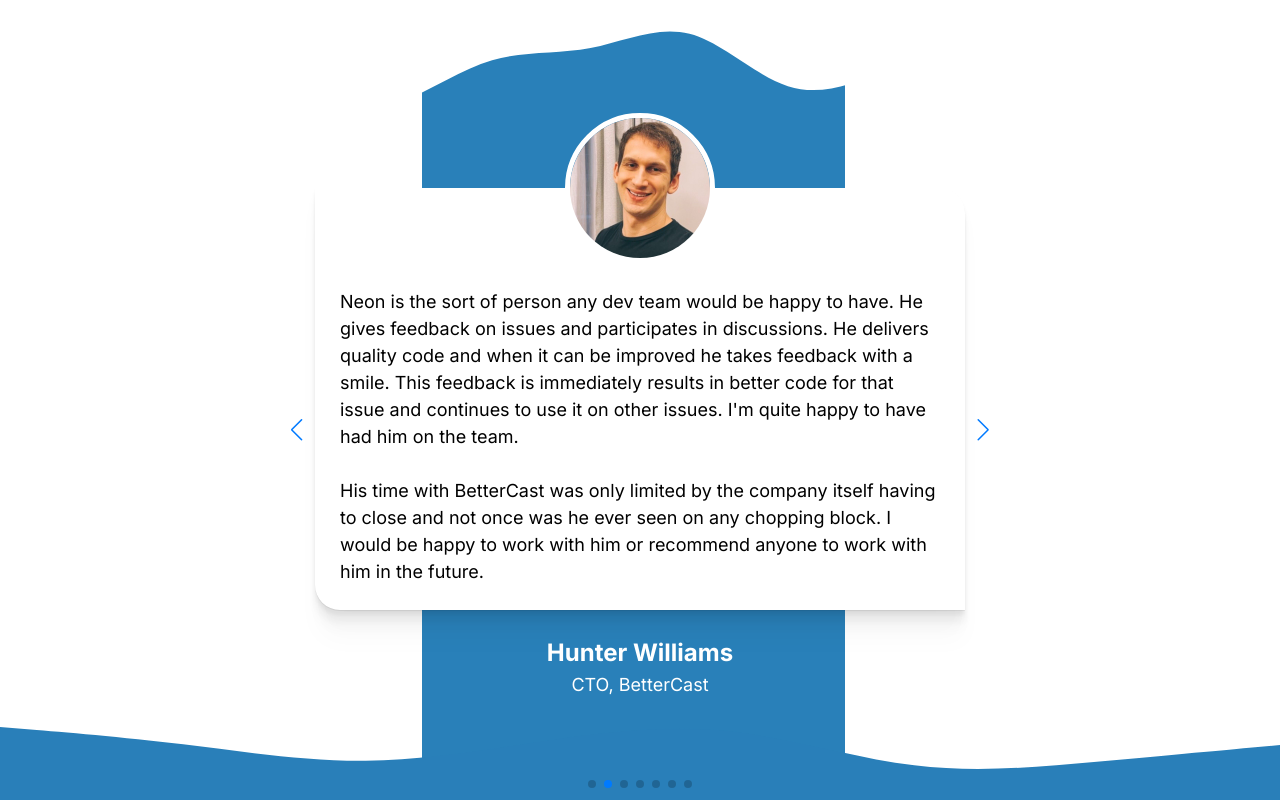
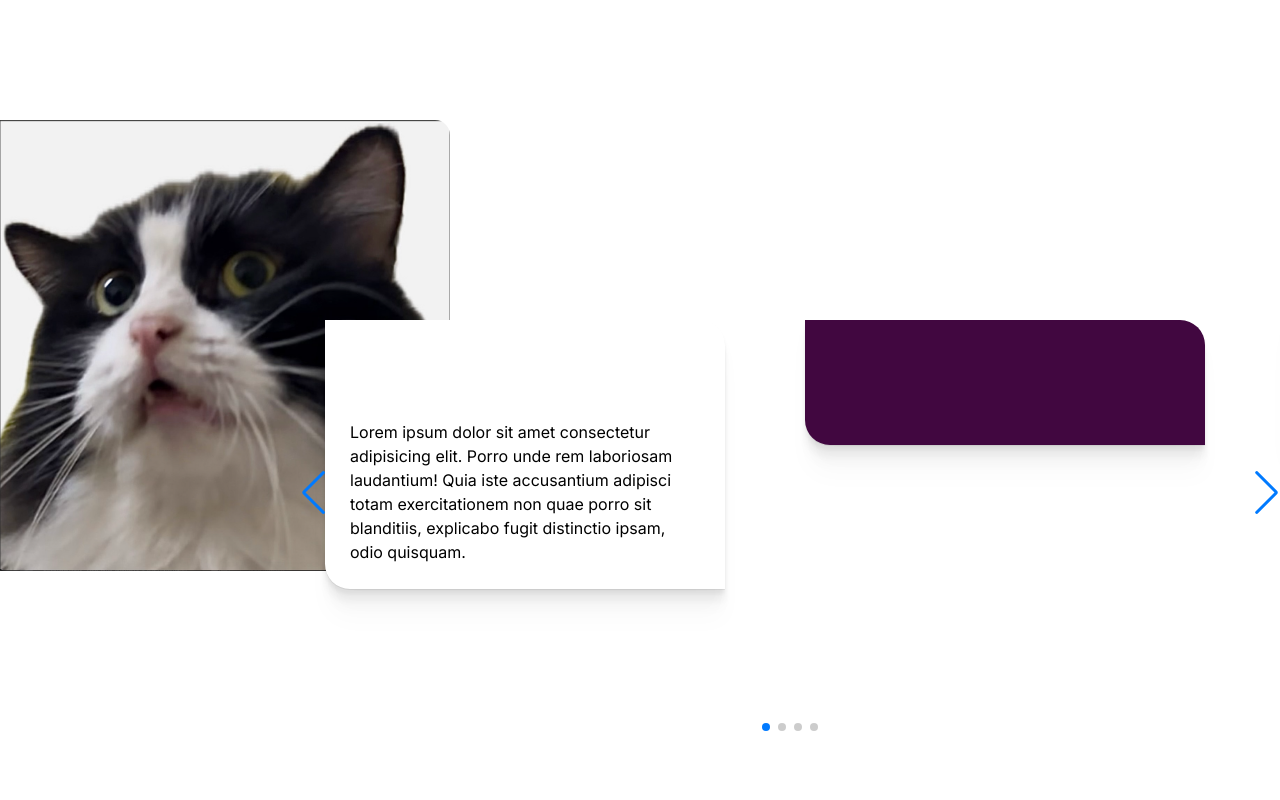
Before and after one commit to NeonNature/portfolio-2023, a Next.js app: page / in a window 1280 px wide. Shown: the part 2440-3240 px from the top of the page. Built offline with nearby package versions, Linux system fonts and the light colour scheme.

Commit message:
feat: update project carousels layout

```diff
--- a/app/components/Contact.tsx
+++ b/app/components/Contact.tsx
@@ -24,23 +24,23 @@ export default function Contact() {
     e.preventDefault()
     setFormState(status.Sending)
 
-    // emailjs
-    //   .sendForm(
-    //     process.env.NEXT_PUBLIC_EMAILJS_SERVICE_ID || '',
-    //     process.env.NEXT_PUBLIC_EMAILJS_TEMPLATE_ID || '',
-    //     form.current || '',
-    //     process.env.NEXT_PUBLIC_EMAILJS_USER_ID || ''
-    //   )
-    //   .then(
-    //     (result) => {
-    // console.log(result.text)
-    setFormState(status.Sent)
-    //     },
-    //     (error) => {
-    //       console.log(error.text)
-    //       setFormState(status.Error)
-    //     }
-    //   )
+    emailjs
+      .sendForm(
+        process.env.NEXT_PUBLIC_EMAILJS_SERVICE_ID || '',
+        process.env.NEXT_PUBLIC_EMAILJS_TEMPLATE_ID || '',
+        form.current || '',
+        process.env.NEXT_PUBLIC_EMAILJS_USER_ID || ''
+      )
+      .then(
+        (result) => {
+          console.log(result.text)
+          setFormState(status.Sent)
+        },
+        (error) => {
+          console.log(error.text)
+          setFormState(status.Error)
+        }
+      )
   }
 
   const handleUrl = (link: string) => window.open(link, '_blank', 'noreferrer')
--- a/app/components/Projects.tsx
+++ b/app/components/Projects.tsx
@@ -1,13 +1,130 @@
-import '../styles/project.css'
-import Image, { StaticImageData } from 'next/image'
+'use client'
+import '../styles/project.scss'
+import Image from 'next/image'
 import DeeD from '/public/testimonials/deed.png'
+import LanKyone from '/public/projects/lankyone.png'
 import { Swiper, SwiperSlide } from 'swiper/react'
-import { Autoplay, Pagination, Navigation } from 'swiper/modules'
+import {
+  Autoplay,
+  Pagination,
+  Navigation,
+  Controller,
+  EffectFade,
+} from 'swiper/modules'
+import { ReactNode, useState } from 'react'
+import type SwiperCore from 'swiper'
 
-export default function Projects() {
+interface ProjectCardProps {
+  className: string
+  children: ReactNode
+}
+
+// do not put SwiperSlide here; breaks swiperjs
+const ProjectCard = ({ className, children }: ProjectCardProps) => {
   return (
-    <div>
-      <div></div>
+    <div className={`project-card ${className}`}>
+      <div className="project-details">{children}</div>
     </div>
   )
 }
+
+export default function Projects() {
+  const [swiper, setSwiper] = useState<SwiperCore | null>(null)
+
+  const slideTo = (index: number) => {
+    if (swiper) swiper.slideTo(index)
+  }
+
+  return (
+    <div className="project-container">
+      <div className="project-showcase-container">
+        <Swiper
+          onSwiper={setSwiper}
+          modules={[Autoplay, EffectFade]}
+          loop={true}
+          className="project-showcase-swiper"
+          effect={'fade'}
+        >
+          <SwiperSlide>
+            <Image className="project-showcase" src={DeeD} alt={'Dee D'} />
+          </SwiperSlide>
+          <SwiperSlide>
+            <Image
+              className="project-showcase"
+              src={LanKyone}
+              alt={'Lan Kyone'}
+            />
+          </SwiperSlide>
+          <SwiperSlide>
+            <Image className="project-showcase" src={DeeD} alt={'Dee D'} />
+          </SwiperSlide>
+          <SwiperSlide>
+            <Image
+              className="project-showcase"
+              src={LanKyone}
+              alt={'Lan Kyone'}
+            />
+          </SwiperSlide>
+        </Swiper>
+      </div>
+      <div className="project-carousel">
+        <Swiper
+          onRealIndexChange={(swiper) => slideTo(swiper.realIndex)}
+          spaceBetween={30}
+          slidesPerView={'auto'}
+          loop={true}
+          autoplay={{
+            delay: 5000,
+            disableOnInteraction: false,
+          }}
+          pagination={{
+            clickable: true,
+          }}
+          navigation={true}
+          modules={[Pagination, Navigation, Controller]}
+          className="project-swiper"
+        >
+          <SwiperSlide>
+            <ProjectCard className="lankyone">
+              Lorem ipsum dolor sit amet consectetur adipisicing elit. Porro
+              unde rem laboriosam laudantium! Quia iste accusantium adipisci
+              totam exercitationem non quae porro sit blanditiis, explicabo
+              fugit distinctio ipsam, odio quisquam.
+            </ProjectCard>
+          </SwiperSlide>
+
+          <SwiperSlide>
+            <ProjectCard className="lankyone">
+              Lan Kyone is where all began for InnovatoryMM, my startup
+              adventure. It&apos;s a simple ride-sharing platform designed with
+              university students in mind, by university students. This
+              brainchild of ours made quite a splash, bagging the first
+              runner-up spot in the Unihack Challenge 2018 and taking home the
+              gold in the Tech for Life category at the Phandeeyar Startup
+              Challenge.
+            </ProjectCard>
+          </SwiperSlide>
+          <SwiperSlide>
+            <ProjectCard className="lankyone">
+              Lorem ipsum dolor, sit amet consectetur adipisicing elit. Commodi
+              quisquam perspiciatis at nihil placeat nesciunt officia
+              praesentium animi deserunt rem dolor consequuntur vero dicta
+              temporibus, id aut. Dolor, adipisci architecto.
+            </ProjectCard>
+          </SwiperSlide>
+          <SwiperSlide>
+            <ProjectCard className="lankyone">
+              Lan Kyone is where all began for InnovatoryMM, my startup
+              adventure. It&apos;s a simple ride-sharing platform designed with
+              university students in mind, by university students. This
+              brainchild of ours made quite a splash, bagging the first
+              runner-up spot in the Unihack Challenge 2018 and taking home the
+              gold in the Tech for Life category at the Phandeeyar Startup
+              Challenge.
+            </ProjectCard>
+          </SwiperSlide>
+        </Swiper>
+      </div>
+    </div>
+  )
+}
--- a/app/page.tsx
+++ b/app/page.tsx
@@ -14,6 +14,7 @@ import Projects from './components/Projects'
 import 'swiper/css'
 import 'swiper/css/pagination'
 import 'swiper/css/navigation'
+import 'swiper/css/effect-fade'
 
 import './styles/styles.css'
 
--- /dev/null
+++ b/app/styles/project.scss
@@ -0,0 +1,74 @@
+.project-container {
+  @apply flex flex-row items-center;
+  margin-block: 150px;
+}
+
+.project-showcase-container {
+  max-width: 450px;
+}
+
+.project-showcase {
+  width: 450px;
+  height: auto;
+  border-top-right-radius: 15px;
+  border-bottom-right-radius: 15px;
+  z-index: -1;
+}
+
+.project-carousel {
+  margin-left: -150px;
+  overflow: auto;
+}
+
+.project-card {
+  background-color: #fff;
+  box-shadow:
+    0px 1px 1px rgba(3, 7, 18, 0.08),
+    0px 5px 4px rgba(3, 7, 18, 0.06),
+    0px 12px 9px rgba(3, 7, 18, 0.05),
+    0px 20px 15px rgba(3, 7, 18, 0.03),
+    0px 32px 24px rgba(3, 7, 18, 0.02);
+
+  padding: 100px 25px 25px;
+  margin: 25px;
+  border-top-right-radius: 25px;
+  border-bottom-left-radius: 25px;
+  text-align: left;
+}
+
+.project-swiper {
+  --swiper-navigation-top-offset: 44%;
+  --swiper-navigation-sides-offset: 0;
+
+  padding-left: 5px;
+
+  .swiper-slide {
+    max-width: 450px;
+    height: 450px;
+    overflow: hidden;
+
+    .project-card {
+      transition: all 1s ease;
+
+      .project-details {
+        max-height: 0;
+        transition: all 1s ease;
+        overflow: hidden;
+      }
+    }
+
+    &.swiper-slide-active {
+      .project-card {
+        background-color: #fff;
+
+        .project-details {
+          max-height: 450px;
+        }
+      }
+    }
+  }
+}
+
+.project-card.lankyone {
+  background-color: var(--showcase-lankyone);
+}
--- a/app/styles/testimonials.scss
+++ b/app/styles/testimonials.scss
@@ -6,6 +6,7 @@
   margin: 25px;
   --swiper-navigation-size: 22px;
   --swiper-navigation-sides-offset: 0px;
+  --swiper-pagination-color: #fff;
 
   .swiper-wrapper {
     align-items: center;
```
Also changed, not shown: app/styles/project.css (deleted).
